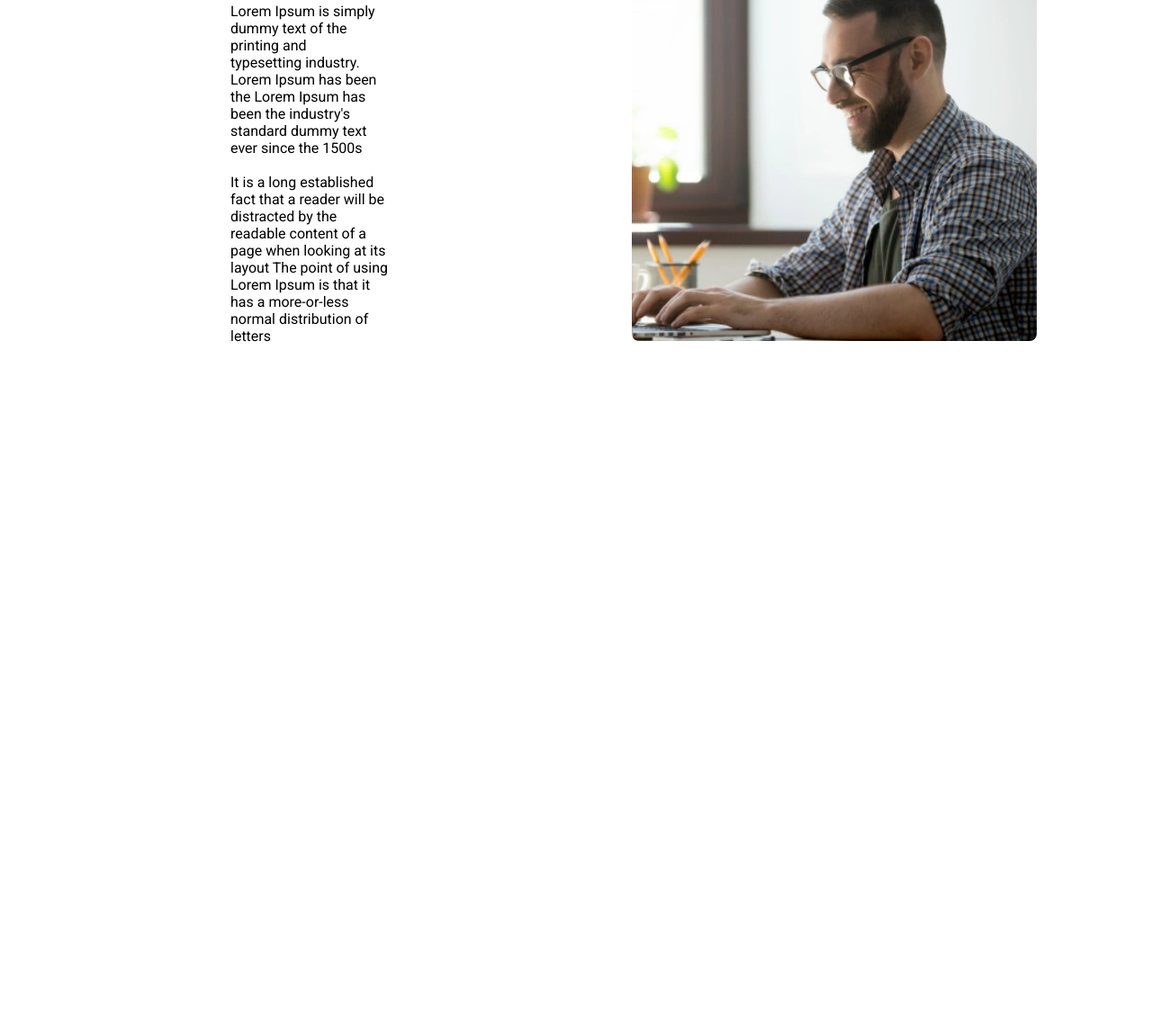
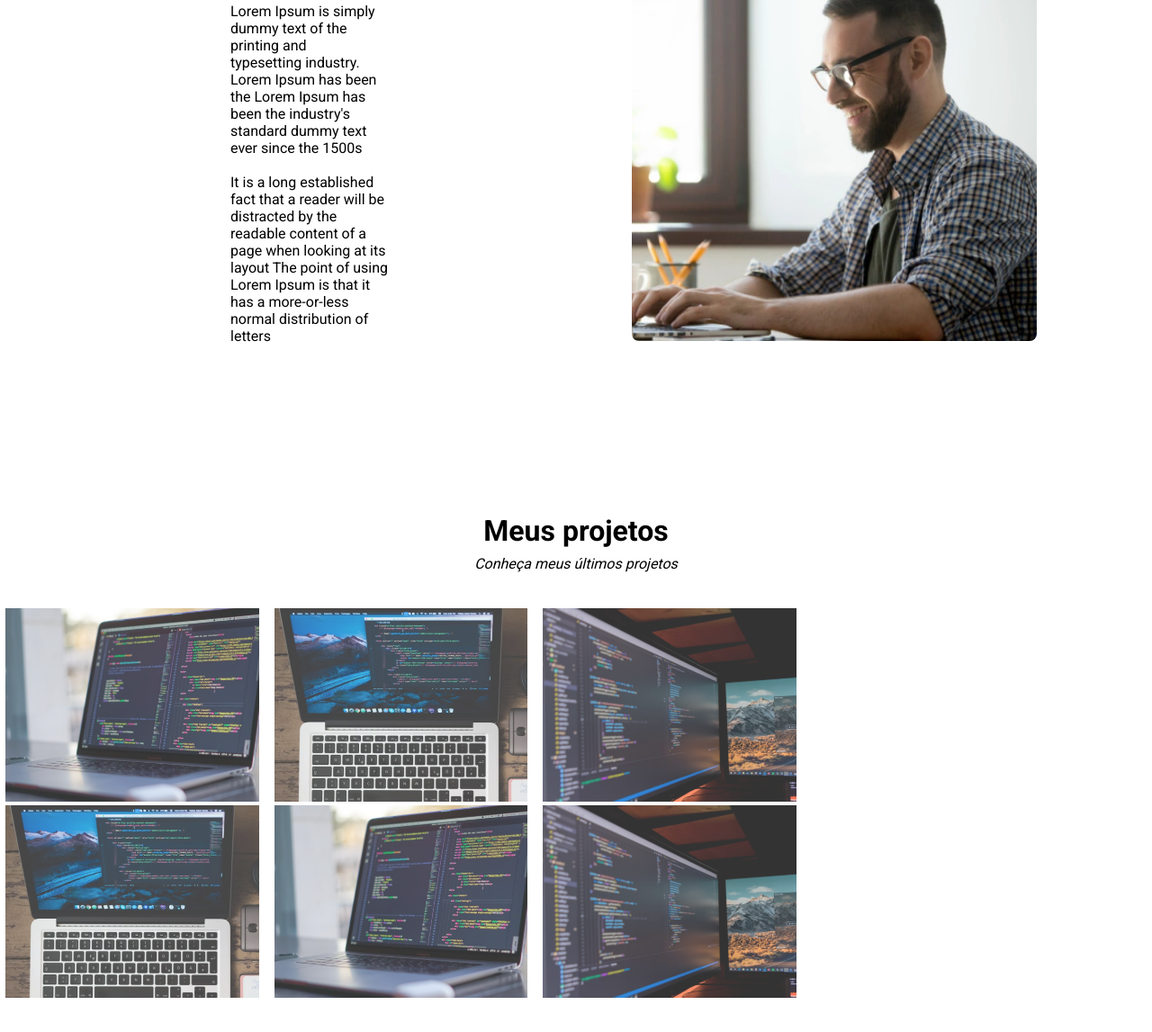
Before and after one commit to joaovaledosantos/portfolio, a plain HTML site: page index.html in a window 1280 px wide. Shown: the part 929-2076 px from the top of the page at 90% size. Before the commit the page ends 1392 px from the top, so only its background shows below. Drawn offline with Linux system fonts and the light colour scheme.

Commit message:
[Aula-44] Sessão projetos

```diff
--- a/index.html
+++ b/index.html
@@ -57,5 +57,24 @@
 	</section>
   <!-- FIM SOBRE -->
 
+  <!-- INICIO PROJETOS -->
+  <section class="projects">
+  	<h2>Meus projetos</h2>
+  	<p>Conheça meus últimos projetos</p>
+
+  	<div class="project-list">
+  		<img src="imagens/projeto1.png" alt="Foto do projeto 1">
+  		<img src="imagens/projeto2.png" alt="Foto do projeto 2">
+  		<img src="imagens/projeto3.png" alt="Foto do projeto 3">
+  	</div>
+
+  	<div class="project-list">
+  		<img src="imagens/projeto2.png" alt="Foto do projeto 2">
+  		<img src="imagens/projeto1.png" alt="Foto do projeto 1">
+  		<img src="imagens/projeto3.png" alt="Foto do projeto 3">
+
+  	</div>
+  </section>
+
 </body>
 </html>
--- a/styles.css
+++ b/styles.css
@@ -114,3 +114,47 @@ body{
  	margin-bottom: 14px;
  }
 /*FIM ABOUT*/
+
+/*INICIO PROJECTS*/
+.projects{
+	width: 100%;
+	display: flex;
+	flex-direction: column;
+	align-items: center;
+	justify-content: center;
+	padding: 80px 0;
+
+}
+
+.projects h2{
+	font-size: 32px;
+	margin-bottom: 8px;
+	margin-top: 28px;
+}
+.projects p{
+	margin-bottom: 40px;
+	font-style: italic;
+}
+
+.projects-list{
+	width: 100%;
+	margin-bottom: 8px;
+	display: flex;
+	justify-content: center;
+	align-items: center;
+
+
+}
+
+.projects img{
+	width: 22%;
+	margin-left: 0.5%;
+	margin-right: 0.5%;
+	opacity: 0.8;
+	transition: 0.9s;
+
+	}
+
+.projects img:hover{
+	opacity: 1;
+}
```
